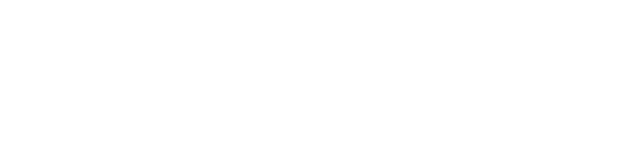
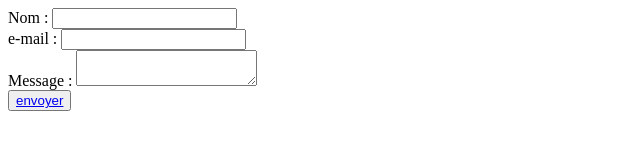
Before and after one commit to asakhaev/ingrwi31, a plain HTML site: page contact.html in a window 1280 px wide. Shown: the whole page, without its empty margins (0-640 px from the left). Drawn offline with Linux system fonts and the light colour scheme.

Commit message:
Initialisation form

```diff
--- a/contact.html
+++ b/contact.html
@@ -9,7 +9,24 @@
   </head>
   <body>
       <div class="page">
+        <form action="/ma-page-de-traitement" method="post">
+          <div>
+              <label for="name">Nom :</label>
+              <input type="text" id="name" name="user_name">
+          </div>
+          <div>
+              <label for="mail">e-mail&nbsp;:</label>
+              <input type="email" id="mail" name="user_mail">
+          </div>
+          <div>
+              <label for="msg">Message :</label>
+              <textarea id="msg" name="user_message"></textarea>
+          </div>
+          <button>
+            <a href="#">envoyer</a>
 
+          </button>
+      </form>
       </div><!-- .page -->
       <script src=""></script>
   </body>
--- a/scss/style.scss
+++ b/scss/style.scss
@@ -3,6 +3,7 @@
 @import "_components/search-form";
 @import "_components/nav-bar";
 @import "_components/footer";
+@import "_components/contact";
 
 body {
     background-color:$color_primaire;
```
Also changed, not shown: scss/_components/_contact.scss (added).
